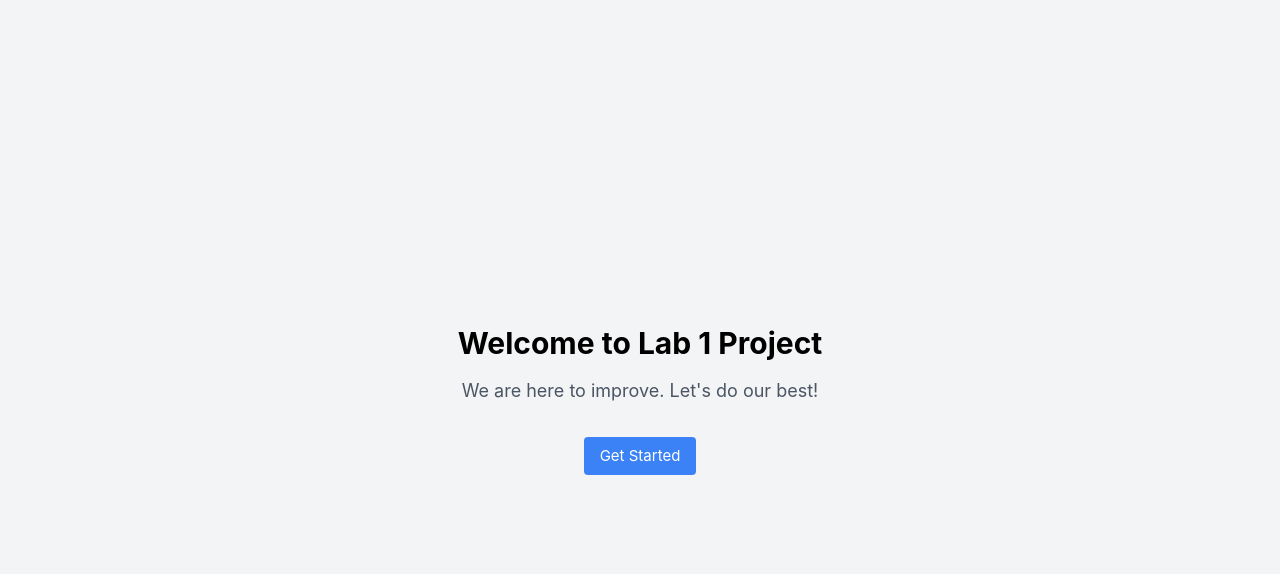
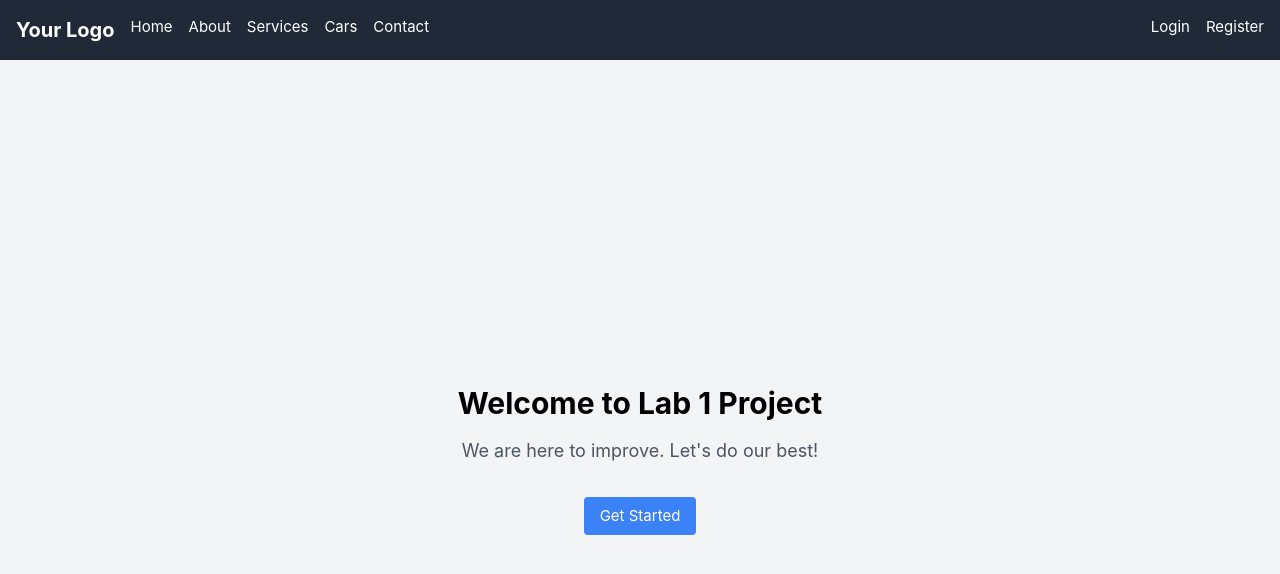
Before and after one commit to elionbehluli/lab1, a Vue app in the folder frontend/: page / in a window 1280 px wide. Shown: the top 574 px of the page. Built offline with nearby package versions, Linux system fonts and the light colour scheme.

Commit message:
feat: finalized 3 objectives of NavBar

```diff
--- /dev/null
+++ b/frontend/src/components/NavBar.vue
@@ -0,0 +1,26 @@
+<template>
+  <nav class="bg-gray-800 py-4">
+    <div class="max-w-7xl mx-auto px-4">
+      <div class="flex justify-between">
+        <div class="flex space-x-4">
+          <router-link to="/" class="text-white text-xl font-bold">Your Logo</router-link>
+
+          <router-link to="/" class="text-white hover:text-gray-300">Home</router-link>
+          <router-link to="/about" class="text-white hover:text-gray-300">About</router-link>
+          <router-link to="/services" class="text-white hover:text-gray-300">Services</router-link>
+          <router-link to="/cars" class="text-white hover:text-gray-300">Cars</router-link>
+          <router-link to="/contact" class="text-white hover:text-gray-300">Contact</router-link>
+        </div>
+
+        <div class="flex space-x-4">
+          <router-link to="/login" class="text-white hover:text-gray-300">
+            <button class="text-white hover:text-gray-300">Login</button>
+          </router-link>
+          <router-link to="/register" class="text-white hover:text-gray-300">
+            <button class="text-white hover:text-gray-300">Register</button>
+          </router-link>
+        </div>
+      </div>
+    </div>
+  </nav>
+</template>
--- a/frontend/src/views/HomeView.vue
+++ b/frontend/src/views/HomeView.vue
@@ -1,6 +1,7 @@
 <template>
   <main>
     <div>
+      <NavBar />
       <WelcomeHome />
     </div>
   </main>
@@ -8,4 +9,5 @@
 
 <script setup lang="ts">
 import WelcomeHome from '../components/WelcomeHome.vue'
+import NavBar from '../components/NavBar.vue'
 </script>
```
Also changed, not shown: 1 other file (tests, documents, lock files or other folders).
